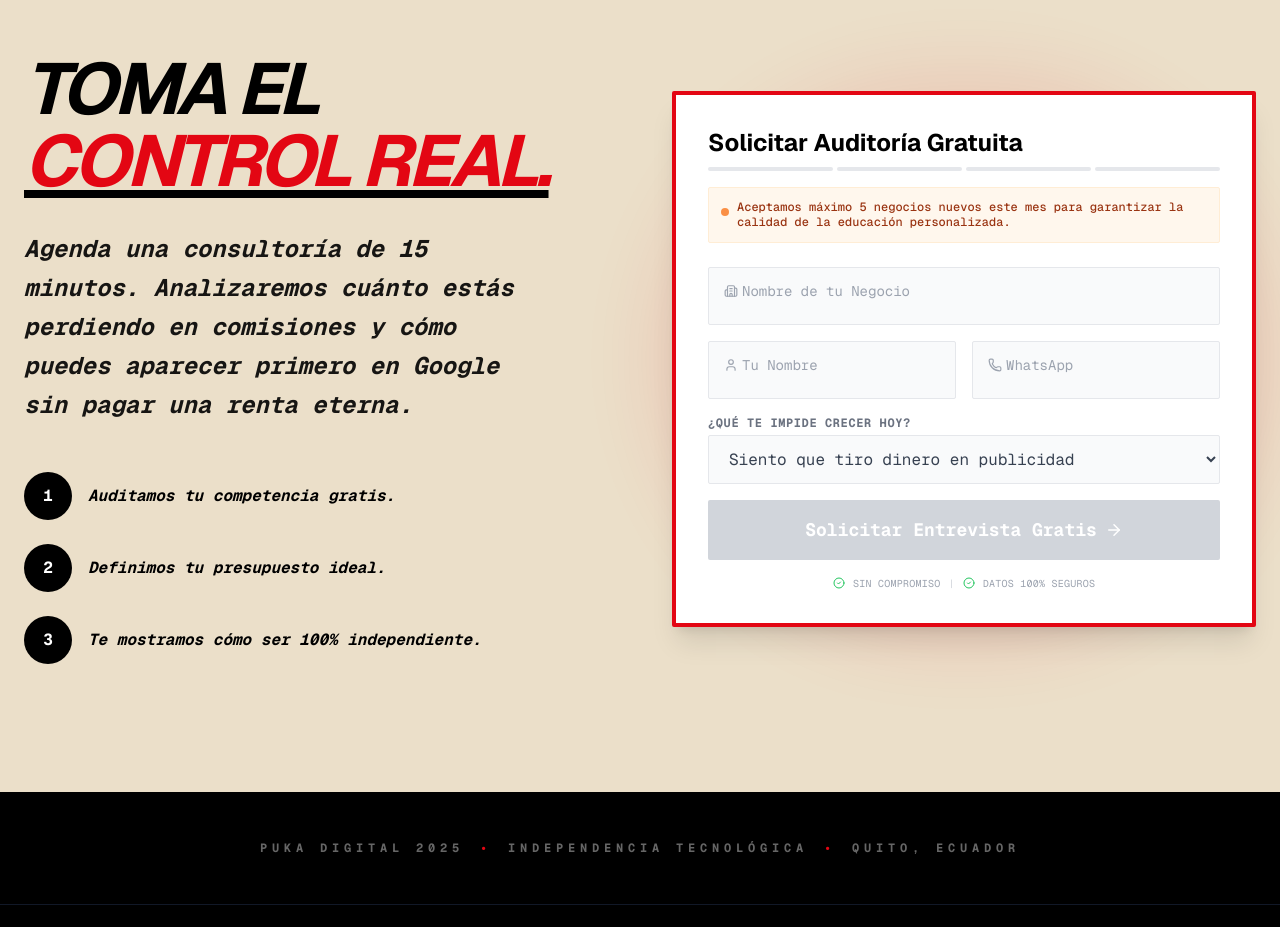
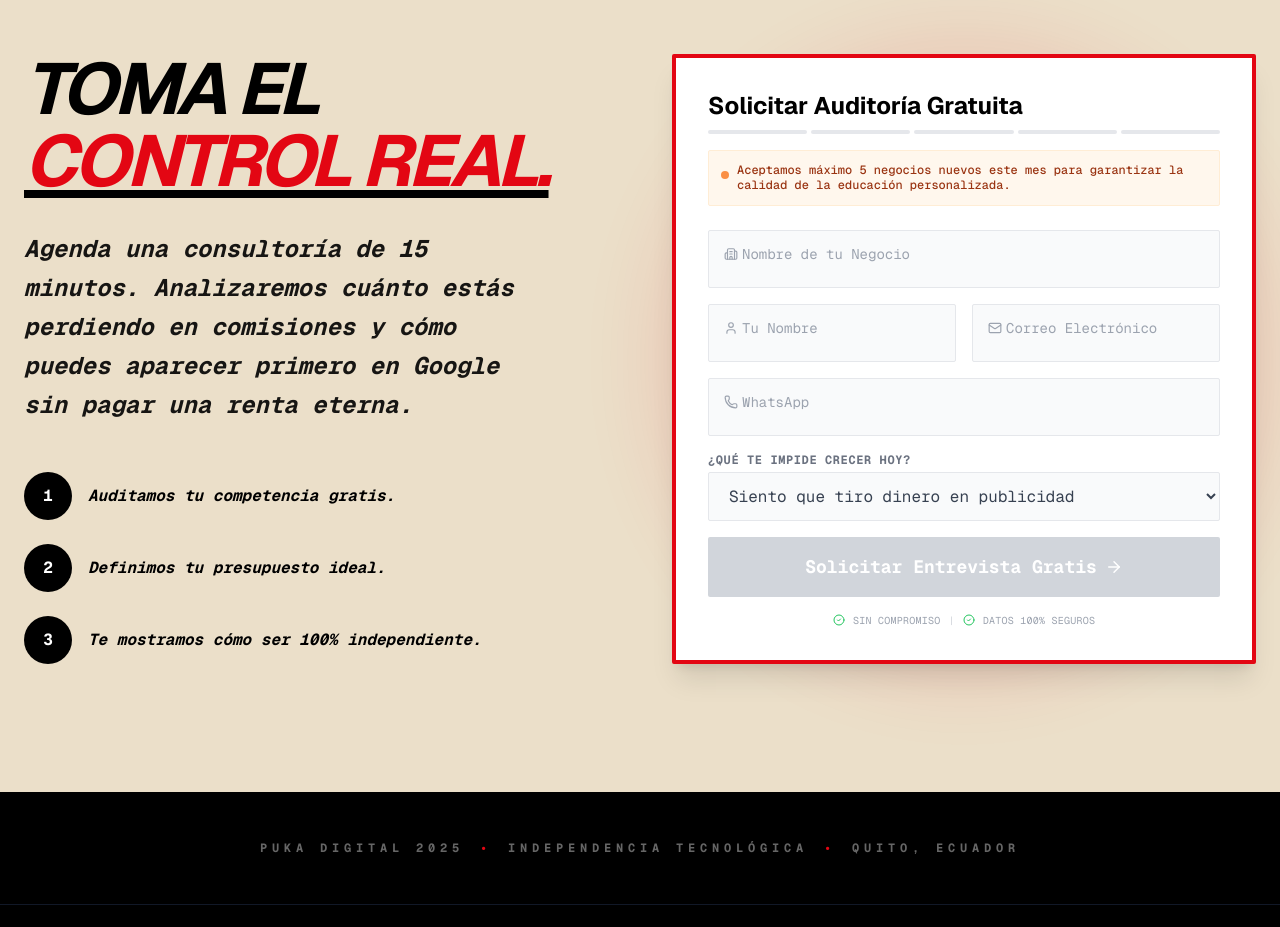
Before and after one commit to LuchoProgramer/PukaDigital, a Next.js app: page /1/cuanto-cuesta-publicidad-google-ecuador in a window 1280 px wide. Shown: the part 3540-4467 px from the top of the page. Built offline with nearby package versions, Linux system fonts and the light colour scheme.

Commit message:
Update LeadForm to include email field and update API

```diff
--- a/app/api/send-lead/route.ts
+++ b/app/api/send-lead/route.ts
@@ -9,6 +9,7 @@ const TO_EMAIL = 'luis.viteri@pukadigital.com';
 interface LeadData {
   businessName: string;
   userName: string;
+  email: string;
   whatsapp: string;
   growthBlocker: string;
   source: string;
@@ -19,7 +20,7 @@ export async function POST(request: NextRequest) {
     const data: LeadData = await request.json();
 
     // Validate required fields
-    if (!data.businessName || !data.userName || !data.whatsapp) {
+    if (!data.businessName || !data.userName || !data.whatsapp || !data.email) {
       return NextResponse.json(
         { error: 'Faltan campos requeridos' },
         { status: 400 }
@@ -83,6 +84,10 @@ export async function POST(request: NextRequest) {
         <div class="value">${data.whatsapp}</div>
       </div>
       <div class="field">
+        <div class="label">📧 Email</div>
+        <div class="value">${data.email}</div>
+      </div>
+      <div class="field">
         <div class="label">🎯 Principal Reto</div>
         <div class="value">${growthBlockerText}</div>
       </div>
@@ -110,6 +115,7 @@ export async function POST(request: NextRequest) {
       console.log('=== NUEVO LEAD ===');
       console.log('Negocio:', data.businessName);
       console.log('Nombre:', data.userName);
+      console.log('Email:', data.email);
       console.log('WhatsApp:', data.whatsapp);
       console.log('Reto:', growthBlockerText);
       console.log('Fuente:', data.source);
@@ -133,7 +139,7 @@ export async function POST(request: NextRequest) {
         to: TO_EMAIL,
         subject: `🔴 Nuevo Lead: ${data.businessName} - ${data.userName}`,
         html: emailHtml,
-        reply_to: data.whatsapp.includes('@') ? data.whatsapp : undefined,
+        reply_to: data.email,
       }),
     });
 
--- a/components/LeadForm.tsx
+++ b/components/LeadForm.tsx
@@ -1,7 +1,7 @@
 'use client';
 
 import React, { useState, useEffect, useCallback } from 'react';
-import { CheckCircle2, Loader2, ArrowRight, Sparkles, MessageCircle, AlertCircle, Phone, Building2, User } from 'lucide-react';
+import { CheckCircle2, Loader2, ArrowRight, Sparkles, MessageCircle, AlertCircle, Phone, Building2, User, Mail } from 'lucide-react';
 import * as ga from '@/lib/analytics';
 import { useTranslation } from '@/lib/i18n';
 
@@ -17,6 +17,7 @@ const LeadForm: React.FC<{ className?: string, title?: string }> = ({
   // Form state
   const [businessName, setBusinessName] = useState('');
   const [userName, setUserName] = useState('');
+  const [email, setEmail] = useState('');
   const [whatsapp, setWhatsapp] = useState('');
   const [growthBlocker, setGrowthBlocker] = useState('');
   const [isSubmitting, setIsSubmitting] = useState(false);
@@ -37,6 +38,7 @@ const LeadForm: React.FC<{ className?: string, title?: string }> = ({
         const data = JSON.parse(saved);
         if (data.businessName) setBusinessName(data.businessName);
         if (data.userName) setUserName(data.userName);
+        if (data.email) setEmail(data.email);
         if (data.whatsapp) setWhatsapp(data.whatsapp);
       } catch (e) {
         // Ignore parse errors
@@ -46,10 +48,10 @@ const LeadForm: React.FC<{ className?: string, title?: string }> = ({
 
   // Save draft to localStorage
   useEffect(() => {
-    if (businessName || userName || whatsapp) {
-      localStorage.setItem('leadFormDraft', JSON.stringify({ businessName, userName, whatsapp }));
+    if (businessName || userName || whatsapp || email) {
+      localStorage.setItem('leadFormDraft', JSON.stringify({ businessName, userName, whatsapp, email }));
     }
-  }, [businessName, userName, whatsapp]);
+  }, [businessName, userName, whatsapp, email]);
 
   // Track scarcity indicator view
   useEffect(() => {
@@ -93,6 +95,10 @@ const LeadForm: React.FC<{ className?: string, title?: string }> = ({
     return digits.length >= 10;
   };
 
+  const isValidEmail = (email: string) => {
+    return /^[^\s@]+@[^\s@]+\.[^\s@]+$/.test(email);
+  };
+
   const isValidName = (name: string) => name.trim().length >= 2;
   const isValidBusiness = (business: string) => business.trim().length >= 2;
 
@@ -104,6 +110,8 @@ const LeadForm: React.FC<{ className?: string, title?: string }> = ({
         return !isValidBusiness(businessName) ? 'Ingresa el nombre de tu negocio' : null;
       case 'userName':
         return !isValidName(userName) ? 'Ingresa tu nombre' : null;
+      case 'email':
+        return !isValidEmail(email) ? 'Ingresa un correo válido' : null;
       case 'whatsapp':
         return !isValidPhone(whatsapp) ? 'Ingresa un número válido' : null;
       default:
@@ -111,12 +119,13 @@ const LeadForm: React.FC<{ className?: string, title?: string }> = ({
     }
   };
 
-  const isFormValid = isValidBusiness(businessName) && isValidName(userName) && isValidPhone(whatsapp);
+  const isFormValid = isValidBusiness(businessName) && isValidName(userName) && isValidPhone(whatsapp) && isValidEmail(email);
 
   // Calculate form progress
   const progress = [
     isValidBusiness(businessName),
     isValidName(userName),
+    isValidEmail(email),
     isValidPhone(whatsapp),
     growthBlocker !== '',
   ].filter(Boolean).length;
@@ -125,7 +134,7 @@ const LeadForm: React.FC<{ className?: string, title?: string }> = ({
     e.preventDefault();
 
     // Mark all fields as touched
-    setTouched({ businessName: true, userName: true, whatsapp: true });
+    setTouched({ businessName: true, userName: true, whatsapp: true, email: true });
 
     if (!isFormValid) return;
 
@@ -148,6 +157,7 @@ const LeadForm: React.FC<{ className?: string, title?: string }> = ({
         body: JSON.stringify({
           businessName,
           userName,
+          email,
           whatsapp: whatsapp.replace(/\D/g, ''),
           growthBlocker,
           source: typeof window !== 'undefined' ? window.location.pathname : 'unknown',
@@ -166,6 +176,7 @@ const LeadForm: React.FC<{ className?: string, title?: string }> = ({
       // Reset form after success
       setBusinessName('');
       setUserName('');
+      setEmail('');
       setWhatsapp('');
       setGrowthBlocker('');
       setTouched({});
@@ -184,6 +195,7 @@ const LeadForm: React.FC<{ className?: string, title?: string }> = ({
       `🔴 Hola! Quiero aplicar al programa de Independencia Digital.\n\n` +
       `📍 Negocio: ${businessName}\n` +
       `👤 Nombre: ${userName}\n` +
+      `📧 Email: ${email}\n` +
       `📱 WhatsApp: ${whatsapp}\n` +
       `🎯 Reto: ${growthBlocker || 'No especificado'}`
     );
@@ -244,11 +256,10 @@ const LeadForm: React.FC<{ className?: string, title?: string }> = ({
 
       {/* Progress indicator */}
       <div className="flex gap-1 mb-4">
-        {[1, 2, 3, 4].map((step) => (
+        {[1, 2, 3, 4, 5].map((step) => (
           <div
             key={step}
-            className={`h-1 flex-1 rounded-full transition-all duration-300 ${
-              step <= progress ? 'bg-puka-red' : 'bg-gray-200'
+            className={`h-1 flex-1 rounded-full transition-all duration-300 ${step <= progress ? 'bg-puka-red' : 'bg-gray-200'
               }`}
           />
         ))}
@@ -265,8 +276,7 @@ const LeadForm: React.FC<{ className?: string, title?: string }> = ({
       <form className="space-y-4" onSubmit={handleSubmit}>
         {/* Business Name - Floating Label */}
         <div className="relative">
-          <div className={`absolute left-4 transition-all duration-200 pointer-events-none ${
-            focusedField === 'businessName' || businessName
+          <div className={`absolute left-4 transition-all duration-200 pointer-events-none ${focusedField === 'businessName' || businessName
             ? 'top-1 text-[10px] text-puka-red font-bold uppercase tracking-wider'
             : 'top-3.5 text-gray-400 text-sm'
             }`}>
@@ -282,8 +292,7 @@ const LeadForm: React.FC<{ className?: string, title?: string }> = ({
             onChange={(e) => setBusinessName(e.target.value)}
             onFocus={() => setFocusedField('businessName')}
             onBlur={() => { setFocusedField(null); setTouched(t => ({ ...t, businessName: true })); }}
-            className={`w-full bg-gray-50 border rounded-sm px-4 pt-6 pb-2 focus:outline-none focus:bg-white transition-all ${
-              getFieldError('businessName')
+            className={`w-full bg-gray-50 border rounded-sm px-4 pt-6 pb-2 focus:outline-none focus:bg-white transition-all ${getFieldError('businessName')
               ? 'border-red-300 focus:border-red-500'
               : 'border-gray-200 focus:border-puka-red'
               }`}
@@ -298,8 +307,7 @@ const LeadForm: React.FC<{ className?: string, title?: string }> = ({
         <div className="grid grid-cols-1 md:grid-cols-2 gap-4">
           {/* User Name - Floating Label */}
           <div className="relative">
-            <div className={`absolute left-4 transition-all duration-200 pointer-events-none ${
-              focusedField === 'userName' || userName
+            <div className={`absolute left-4 transition-all duration-200 pointer-events-none ${focusedField === 'userName' || userName
               ? 'top-1 text-[10px] text-puka-red font-bold uppercase tracking-wider'
               : 'top-3.5 text-gray-400 text-sm'
               }`}>
@@ -315,8 +323,7 @@ const LeadForm: React.FC<{ className?: string, title?: string }> = ({
               onChange={(e) => setUserName(e.target.value)}
               onFocus={() => setFocusedField('userName')}
               onBlur={() => { setFocusedField(null); setTouched(t => ({ ...t, userName: true })); }}
-              className={`w-full bg-gray-50 border rounded-sm px-4 pt-6 pb-2 focus:outline-none focus:bg-white transition-all ${
-                getFieldError('userName')
+              className={`w-full bg-gray-50 border rounded-sm px-4 pt-6 pb-2 focus:outline-none focus:bg-white transition-all ${getFieldError('userName')
                 ? 'border-red-300 focus:border-red-500'
                 : 'border-gray-200 focus:border-puka-red'
                 }`}
@@ -328,10 +335,45 @@ const LeadForm: React.FC<{ className?: string, title?: string }> = ({
             )}
           </div>
 
+          {/* Email - Floating Label */}
+          <div className="relative">
+            <div className={`absolute left-4 transition-all duration-200 pointer-events-none ${focusedField === 'email' || email
+              ? 'top-1 text-[10px] text-puka-red font-bold uppercase tracking-wider'
+              : 'top-3.5 text-gray-400 text-sm'
+              }`}>
+              <span className="flex items-center gap-1">
+                <Mail size={focusedField === 'email' || email ? 10 : 14} />
+                {t('form.email')}
+              </span>
+            </div>
+            <input
+              type="email"
+              required
+              value={email}
+              onChange={(e) => setEmail(e.target.value)}
+              onFocus={() => setFocusedField('email')}
+              onBlur={() => { setFocusedField(null); setTouched(t => ({ ...t, email: true })); }}
+              className={`w-full bg-gray-50 border rounded-sm px-4 pt-6 pb-2 focus:outline-none focus:bg-white transition-all ${getFieldError('email')
+                ? 'border-red-300 focus:border-red-500'
+                : 'border-gray-200 focus:border-puka-red'
+                }`}
+            />
+            {getFieldError('email') && (
+              <p className="text-red-500 text-xs mt-1 flex items-center gap-1">
+                <AlertCircle size={12} /> {getFieldError('email')}
+              </p>
+            )}
+            {email && isValidEmail(email) && (
+              <p className="text-green-600 text-xs mt-1 flex items-center gap-1">
+                <CheckCircle2 size={12} /> Email válido
+              </p>
+            )}
+          </div>
+        </div>
+
         {/* WhatsApp - Floating Label with auto-format */}
         <div className="relative">
-            <div className={`absolute left-4 transition-all duration-200 pointer-events-none ${
-              focusedField === 'whatsapp' || whatsapp
+          <div className={`absolute left-4 transition-all duration-200 pointer-events-none ${focusedField === 'whatsapp' || whatsapp
             ? 'top-1 text-[10px] text-puka-red font-bold uppercase tracking-wider'
             : 'top-3.5 text-gray-400 text-sm'
             }`}>
@@ -348,8 +390,7 @@ const LeadForm: React.FC<{ className?: string, title?: string }> = ({
             onFocus={() => setFocusedField('whatsapp')}
             onBlur={() => { setFocusedField(null); setTouched(t => ({ ...t, whatsapp: true })); }}
             placeholder={focusedField === 'whatsapp' ? '0999123456' : ''}
-              className={`w-full bg-gray-50 border rounded-sm px-4 pt-6 pb-2 focus:outline-none focus:bg-white transition-all ${
-                getFieldError('whatsapp')
+            className={`w-full bg-gray-50 border rounded-sm px-4 pt-6 pb-2 focus:outline-none focus:bg-white transition-all ${getFieldError('whatsapp')
               ? 'border-red-300 focus:border-red-500'
               : 'border-gray-200 focus:border-puka-red'
               }`}
@@ -364,7 +405,6 @@ const LeadForm: React.FC<{ className?: string, title?: string }> = ({
               <CheckCircle2 size={12} /> Número válido
             </p>
           )}
-          </div>
         </div>
 
         <div>
@@ -404,8 +444,7 @@ const LeadForm: React.FC<{ className?: string, title?: string }> = ({
         <button
           type="submit"
           disabled={isSubmitting || !isFormValid}
-          className={`w-full text-white font-bold text-lg py-4 rounded-sm transition-all duration-300 flex items-center justify-center gap-2 ${
-            isSubmitting
+          className={`w-full text-white font-bold text-lg py-4 rounded-sm transition-all duration-300 flex items-center justify-center gap-2 ${isSubmitting
             ? 'bg-gray-400 cursor-not-allowed'
             : isFormValid
               ? 'bg-puka-red hover:bg-red-700 shadow-md hover:shadow-lg transform hover:-translate-y-0.5'
--- a/lib/i18n/translations/es.ts
+++ b/lib/i18n/translations/es.ts
@@ -320,6 +320,8 @@ export const es = {
         scarcity: 'Aceptamos máximo 5 negocios nuevos este mes para garantizar la calidad de la educación personalizada.',
         business_name: 'Nombre de tu Negocio',
         business_placeholder: 'Ej. Restaurante El Sol',
+        email: 'Correo Electrónico',
+        email_placeholder: 'tu@correo.com',
         your_name: 'Tu Nombre',
         name_placeholder: 'Nombre',
         whatsapp: 'WhatsApp',
```
Lines whose indentation alone changed are shown as unchanged.
